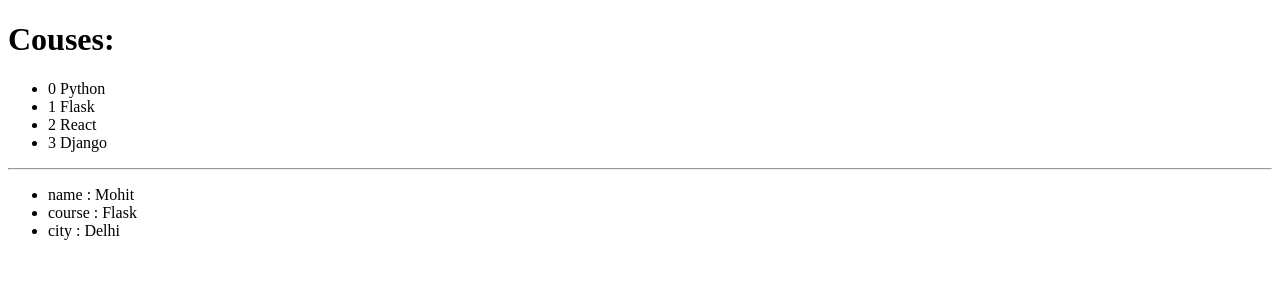
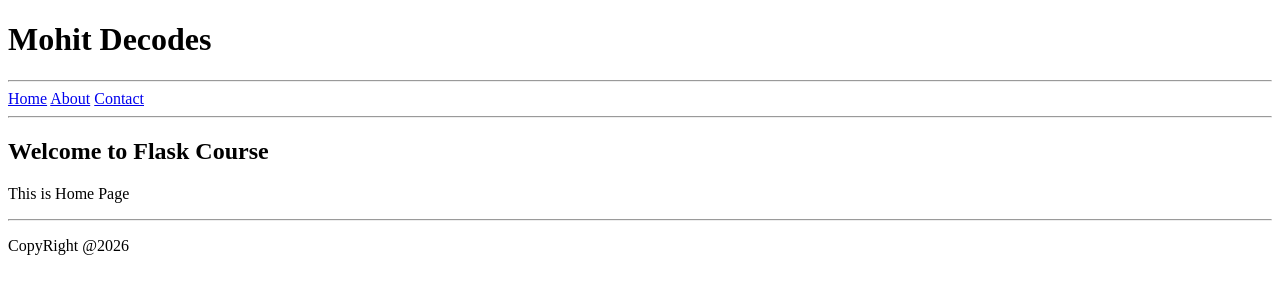
Before and after one commit to preans1412/python-flask-backend-learning, a Flask app: page / in a window 1280 px wide. Shown: the top 300 px of the page. Run offline with Flask 3, Linux system fonts and the light colour scheme.

Commit message:
learned jinja2 template inheritance

```diff
--- a/app.py
+++ b/app.py
@@ -4,18 +4,15 @@ app = Flask(__name__)
 
 @app.route("/")
 def home():
-    courses = [
-        "Python",
-        "Flask",
-        "React",
-        "Django"
-    ]
-    student = {
-        "name":"Mohit",
-        "course":"Flask",
-        "city":"Delhi"
-    }
-    return render_template("index.html",courses=courses,student=student)
+    return render_template("index.html")
+
+@app.route("/about")
+def about():
+    return render_template("about.html")
+
+@app.route("/contact")
+def contact():
+    return render_template("contact.html")
 
 if __name__ == "__main__":
     app.run(debug=True)
--- /dev/null
+++ b/templates/about.html
@@ -0,0 +1,4 @@
+{% extends "base.html" %}
+{% block content %}
+<h2>About Page</h2>
+{% endblock %}
--- /dev/null
+++ b/templates/base.html
@@ -0,0 +1,26 @@
+<!DOCTYPE html>
+<html lang="en">
+<head>
+    <title>Flask Course</title>
+</head>
+<body>
+    <header>
+        <h1>Mohit Decodes</h1>
+    <hr>
+    <nav>
+        <a href="/">Home</a>
+        <a href="/about">About</a>
+        <a href="/contact">Contact</a>
+    </nav>
+    <hr>
+    </header>
+
+    {% block content%}
+
+    {% endblock %}
+    <hr>
+    <footer>
+        <p>CopyRight @2026</p>
+    </footer>
+</body>
+</html>
--- /dev/null
+++ b/templates/contact.html
@@ -0,0 +1,4 @@
+{% extends "base.html" %}
+{% block content %}
+<h2>Contact-us Page</h2>
+{% endblock %}
--- a/templates/index.html
+++ b/templates/index.html
@@ -1,22 +1,5 @@
-<!DOCTYPE html>
-<html lang="en">
-<head>
-    <title>Hello World Page</title>
-</head>
-<body>
-    <h1>Couses: </h1>
-    <ul>
-    {% for course in courses%}
-    <li>{{loop.index0}} {{course}}</li>
-    {% endfor %}
-    </ul>
-
-    <hr>
-
-    <ul>
-    {% for key,value in student.items() %}
-    <li>{{key}} : {{value}}</li>
-    {% endfor %}
-    </ul>
-</body>
-</html>
+{% extends "base.html" %}
+{% block content %}
+<h2>Welcome to Flask Course</h2>
+<p>This is Home Page</p>
+{% endblock %}
```
